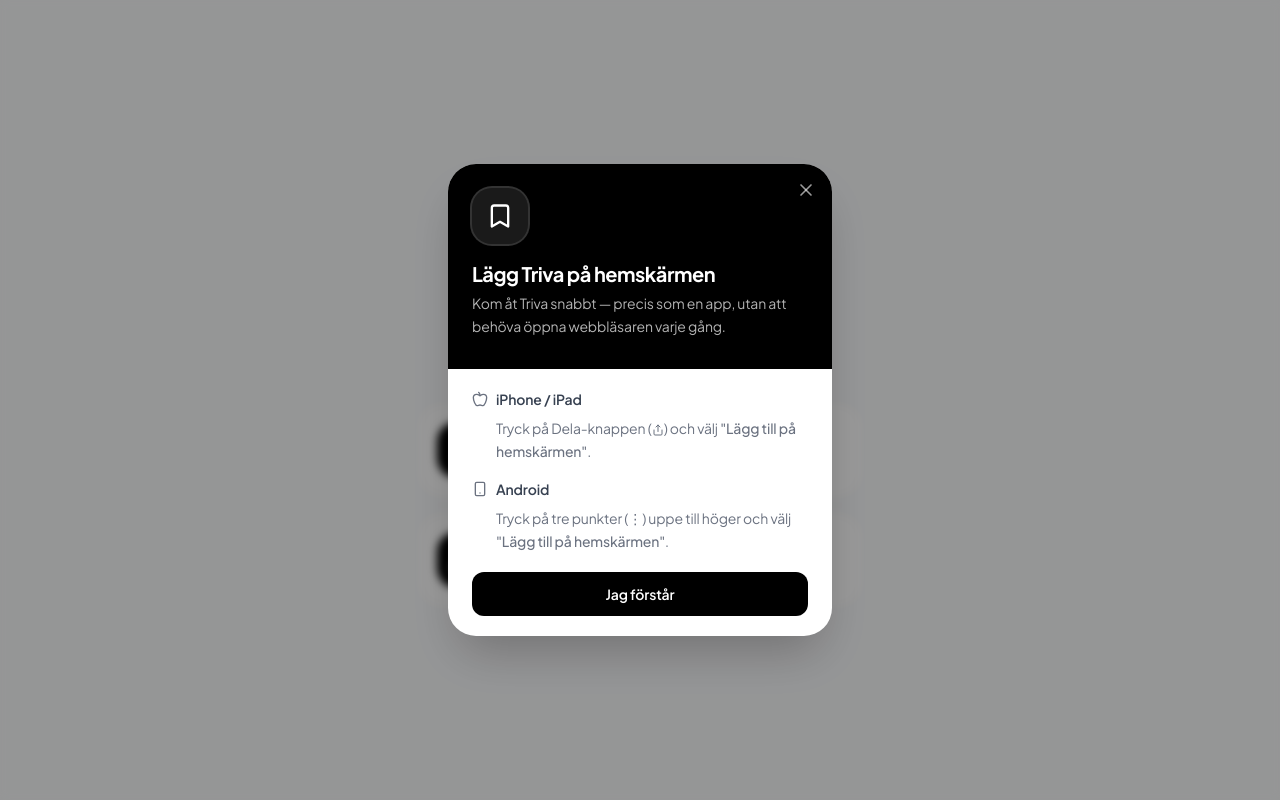
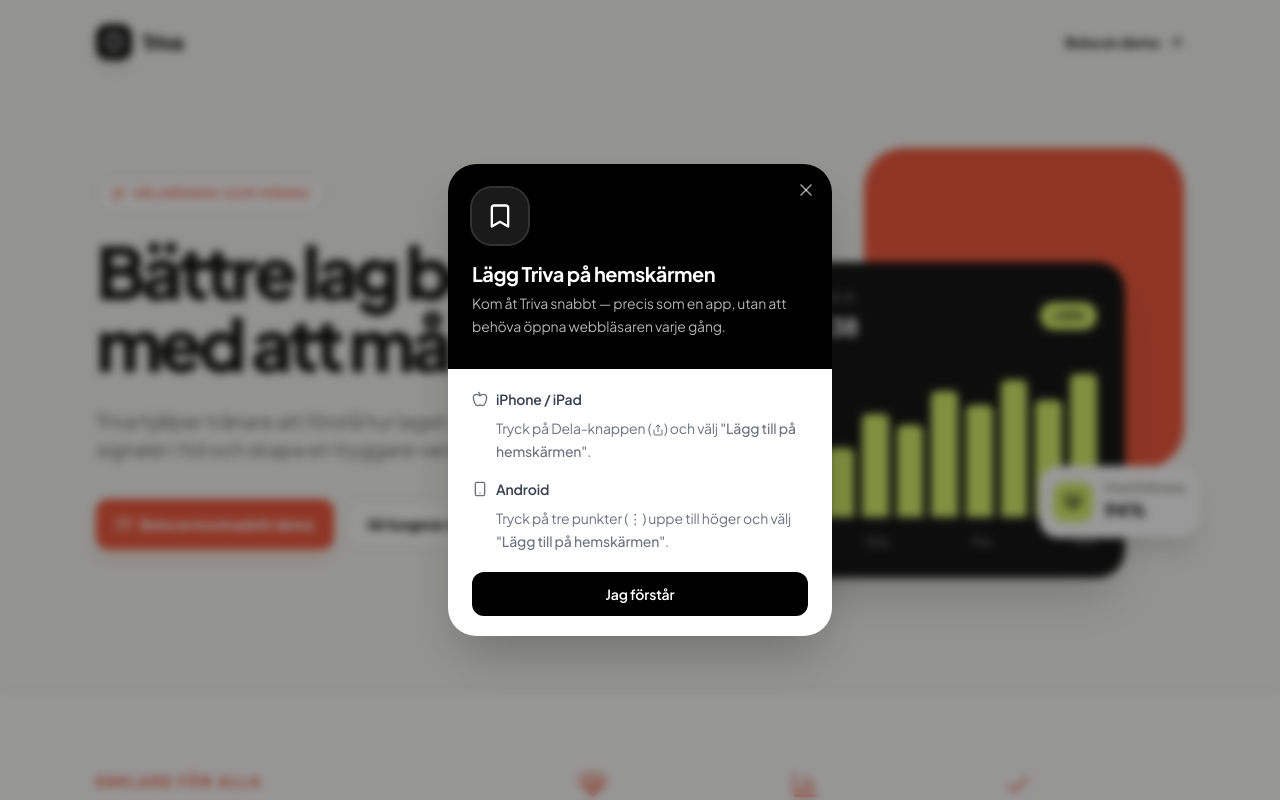
Before and after one commit to Lakira07/triva, a React (Vite) app: page / in a window 1280 px wide. Shown: the top 800 px of the page. Built offline with nearby package versions, Linux system fonts and the light colour scheme; no server answers.

Commit message:
update ui

```diff
--- a/src/components/WelcomePage.tsx
+++ b/src/components/WelcomePage.tsx
@@ -1,4 +1,14 @@
-import { Shield, Users, User } from 'lucide-react';
+import {
+  ArrowRight,
+  BarChart3,
+  Check,
+  HeartPulse,
+  Mail,
+  Shield,
+  Sparkles,
+  User,
+  Users,
+} from 'lucide-react';
 
 interface WelcomePageProps {
   onSelectPlayer: () => void;
@@ -7,50 +17,110 @@ interface WelcomePageProps {
 
 export default function WelcomePage({ onSelectPlayer, onSelectTrainer }: WelcomePageProps) {
   return (
-    <div className="min-h-screen bg-gray-50 flex items-center justify-center px-4 py-12">
-      <div className="max-w-md w-full">
-        <div className="text-center mb-10">
-          <div className="relative w-20 h-20 mx-auto mb-5">
-            <div className="absolute inset-0 bg-black rounded-4xl rotate-6 opacity-10" />
-            <div className="absolute inset-0 bg-black rounded-4xl flex items-center justify-center shadow-elevated ring-4 ring-black/5">
-              <Shield className="w-10 h-10 text-white" strokeWidth={2.5} />
+    <div className="min-h-screen overflow-hidden bg-[#f5f5f0] text-[#171717]">
+      <header className="mx-auto flex max-w-6xl items-center justify-between px-5 py-6 sm:px-8">
+        <a href="#" className="flex items-center gap-2.5" aria-label="Triva startsida">
+          <span className="flex h-9 w-9 items-center justify-center rounded-xl bg-[#171717] text-white shadow-lg shadow-black/10">
+            <Shield className="h-5 w-5" strokeWidth={2.5} />
+          </span>
+          <span className="text-xl font-extrabold tracking-[-0.05em]">Triva</span>
+        </a>
+        <a
+          href="mailto:hej@triva.se?subject=Jag vill boka en demo"
+          className="hidden items-center gap-2 text-sm font-bold text-[#171717] transition-colors hover:text-[#ef5b3f] sm:flex"
+        >
+          Boka en demo <ArrowRight className="h-4 w-4" />
+        </a>
+      </header>
+
+      <main>
+        <section className="relative mx-auto grid max-w-6xl gap-12 px-5 pb-20 pt-10 sm:px-8 sm:pt-16 lg:grid-cols-[1.1fr_0.9fr] lg:items-center lg:gap-20 lg:pb-28">
+          <div className="relative z-10 animate-[slideUp_0.7s_ease-out_both]">
+            <div className="mb-6 inline-flex items-center gap-2 rounded-full border border-[#d8d8cd] bg-white/70 px-3.5 py-2 text-xs font-bold uppercase tracking-[0.12em] text-[#ef5b3f]">
+              <Sparkles className="h-3.5 w-3.5" /> Välmående som märks
+            </div>
+            <h1 className="max-w-2xl text-5xl font-extrabold leading-[0.98] tracking-[-0.06em] sm:text-7xl">
+              Bättre lag börjar med att må bra.
+            </h1>
+            <p className="mt-7 max-w-xl text-lg leading-8 text-[#686860] sm:text-xl">
+              Triva hjälper tränare att förstå hur laget mår, fånga upp signaler i tid och skapa en tryggare vardag för varje spelare.
+            </p>
+            <div className="mt-9 flex flex-col gap-3 sm:flex-row">
+              <a
+                href="mailto:hej@triva.se?subject=Jag vill boka en demo"
+                className="inline-flex items-center justify-center gap-2 rounded-xl bg-[#ef5b3f] px-5 py-3.5 text-sm font-extrabold text-white shadow-lg shadow-[#ef5b3f]/20 transition-transform hover:-translate-y-0.5"
+              >
+                <Mail className="h-4 w-4" /> Boka en kostnadsfri demo
+              </a>
+              <a
+                href="#sa-fungerar-det"
+                className="inline-flex items-center justify-center gap-2 rounded-xl border border-[#d8d8cd] bg-white/60 px-5 py-3.5 text-sm font-extrabold transition-colors hover:border-[#171717]"
+              >
+                Så fungerar det <ArrowRight className="h-4 w-4" />
+              </a>
             </div>
           </div>
-          <h1 className="text-4xl text-display text-black mb-2">Triva</h1>
-          <p className="text-gray-500 text-sm leading-relaxed font-medium">
-            Välj hur du vill fortsätta
-          </p>
-        </div>
 
-        <div className="space-y-3">
-          <button
-            onClick={onSelectPlayer}
-            className="w-full bg-white rounded-3xl border border-gray-200 p-5 flex items-center gap-4 hover:border-black hover:shadow-elevated hover:-translate-y-0.5 transition-all text-left group"
-          >
-            <div className="w-14 h-14 rounded-2xl bg-black text-white flex items-center justify-center flex-shrink-0 group-hover:scale-105 transition-transform">
-              <User className="w-7 h-7" strokeWidth={2.5} />
+          <div className="relative min-h-[360px] animate-[scaleIn_0.8s_0.1s_ease-out_both] sm:min-h-[430px]">
+            <div className="absolute right-0 top-0 h-64 w-64 rounded-[2.5rem] bg-[#ef5b3f] sm:h-80 sm:w-80" />
+            <div className="absolute bottom-0 left-0 z-10 w-[87%] rounded-[1.75rem] bg-[#171717] p-5 text-white shadow-2xl shadow-black/20 sm:p-7">
+              <div className="mb-8 flex items-center justify-between">
+                <div>
+                  <p className="text-xs font-bold uppercase tracking-[0.14em] text-white/50">Lagets puls</p>
+                  <p className="mt-1 text-2xl font-extrabold tracking-[-0.04em]">Vecka 38</p>
+                </div>
+                <div className="rounded-full bg-[#d7f06c] px-3 py-1.5 text-xs font-extrabold text-[#171717]">+12%</div>
+              </div>
+              <div className="flex h-28 items-end gap-2 border-b border-white/10 pb-0 sm:h-36">
+                {[42, 58, 48, 72, 64, 88, 78, 96, 82, 100].map((height, index) => (
+                  <div key={height + index} className="flex-1 rounded-t-md bg-[#d7f06c]" style={{ height: `${height}%` }} />
+                ))}
+              </div>
+              <div className="mt-4 flex justify-between text-xs font-semibold text-white/45">
+                <span>Mån</span><span>Ons</span><span>Fre</span><span>Sön</span>
+              </div>
             </div>
-            <div className="flex-1">
-              <p className="font-extrabold text-black text-lg text-heading">Jag är spelare</p>
-              <p className="text-sm text-gray-500 font-medium">Logga in med ditt namn och din lagkod</p>
+            <div className="absolute bottom-8 right-0 z-20 flex items-center gap-3 rounded-2xl bg-white p-3.5 shadow-xl shadow-black/10 sm:bottom-10 sm:right-[-1rem]">
+              <span className="flex h-10 w-10 items-center justify-center rounded-xl bg-[#d7f06c]"><HeartPulse className="h-5 w-5" /></span>
+              <div><p className="text-xs font-bold text-[#85857b]">Svarsfrekvens</p><p className="text-lg font-extrabold">94%</p></div>
             </div>
-          </button>
+          </div>
+        </section>
 
-          <button
-            onClick={onSelectTrainer}
-            className="w-full bg-white rounded-3xl border border-gray-200 p-5 flex items-center gap-4 hover:border-black hover:shadow-elevated hover:-translate-y-0.5 transition-all text-left group"
-          >
-            <div className="w-14 h-14 rounded-2xl bg-black text-white flex items-center justify-center flex-shrink-0 group-hover:scale-105 transition-transform">
-              <Users className="w-7 h-7" strokeWidth={2.5} />
+        <section className="border-y border-[#deded4] bg-white/55" id="sa-fungerar-det">
+          <div className="mx-auto max-w-6xl px-5 py-16 sm:px-8 sm:py-20">
+            <div className="grid gap-10 lg:grid-cols-[0.8fr_1.2fr] lg:gap-20">
+              <div>
+                <p className="text-sm font-extrabold uppercase tracking-[0.14em] text-[#ef5b3f]">Enklare för alla</p>
+                <h2 className="mt-3 text-4xl font-extrabold leading-tight tracking-[-0.05em] sm:text-5xl">Från magkänsla till insikt.</h2>
+              </div>
+              <div className="grid gap-8 sm:grid-cols-3">
+                <div><HeartPulse className="h-7 w-7 text-[#ef5b3f]" /><h3 className="mt-5 text-lg font-extrabold">Känn av läget</h3><p className="mt-2 text-sm leading-6 text-[#686860]">Spelare svarar snabbt och anonymt på frågor om sin vardag.</p></div>
+                <div><BarChart3 className="h-7 w-7 text-[#ef5b3f]" /><h3 className="mt-5 text-lg font-extrabold">Se mönstren</h3><p className="mt-2 text-sm leading-6 text-[#686860]">Tränare får en tydlig bild av gruppens utveckling över tid.</p></div>
+                <div><Check className="h-7 w-7 text-[#ef5b3f]" /><h3 className="mt-5 text-lg font-extrabold">Agera tidigt</h3><p className="mt-2 text-sm leading-6 text-[#686860]">Gör rätt insats innan små signaler blir stora problem.</p></div>
+              </div>
             </div>
-            <div className="flex-1">
-              <p className="font-extrabold text-black text-lg text-heading">Jag är tränare</p>
-              <p className="text-sm text-gray-500 font-medium">Logga in med din tränarkod</p>
+          </div>
+        </section>
+
+        <section className="mx-auto max-w-6xl px-5 py-16 sm:px-8 sm:py-20">
+          <div className="flex flex-col items-start justify-between gap-8 rounded-[1.75rem] bg-[#d7f06c] px-6 py-8 sm:flex-row sm:items-center sm:px-10 sm:py-10">
+            <div><p className="text-sm font-extrabold uppercase tracking-[0.14em] text-black/55">Nyfiken på Triva?</p><h2 className="mt-2 text-3xl font-extrabold tracking-[-0.05em] sm:text-4xl">Se hur det kan fungera för ert lag.</h2></div>
+            <a href="mailto:hej@triva.se?subject=Jag vill boka en demo" className="inline-flex shrink-0 items-center gap-2 rounded-xl bg-[#171717] px-5 py-3.5 text-sm font-extrabold text-white transition-transform hover:-translate-y-0.5"><Mail className="h-4 w-4" /> Kontakta oss</a>
+          </div>
+        </section>
+
+        <section className="border-t border-[#deded4] bg-[#171717] px-5 py-8 text-white sm:px-8">
+          <div className="mx-auto flex max-w-6xl flex-col gap-5 sm:flex-row sm:items-center sm:justify-between">
+            <div><p className="font-extrabold">Redan en del av Triva?</p><p className="mt-1 text-sm text-white/55">Gå direkt till din portal.</p></div>
+            <div className="flex flex-col gap-2 sm:flex-row">
+              <button onClick={onSelectPlayer} className="inline-flex items-center justify-center gap-2 rounded-xl border border-white/20 px-4 py-3 text-sm font-bold transition-colors hover:bg-white/10"><User className="h-4 w-4" /> Spelarportal</button>
+              <button onClick={onSelectTrainer} className="inline-flex items-center justify-center gap-2 rounded-xl bg-white px-4 py-3 text-sm font-bold text-[#171717] transition-transform hover:-translate-y-0.5"><Users className="h-4 w-4" /> Tränarportal</button>
             </div>
-          </button>
-        </div>
+          </div>
+        </section>
 
-      </div>
+      </main>
     </div>
   );
 }
```
